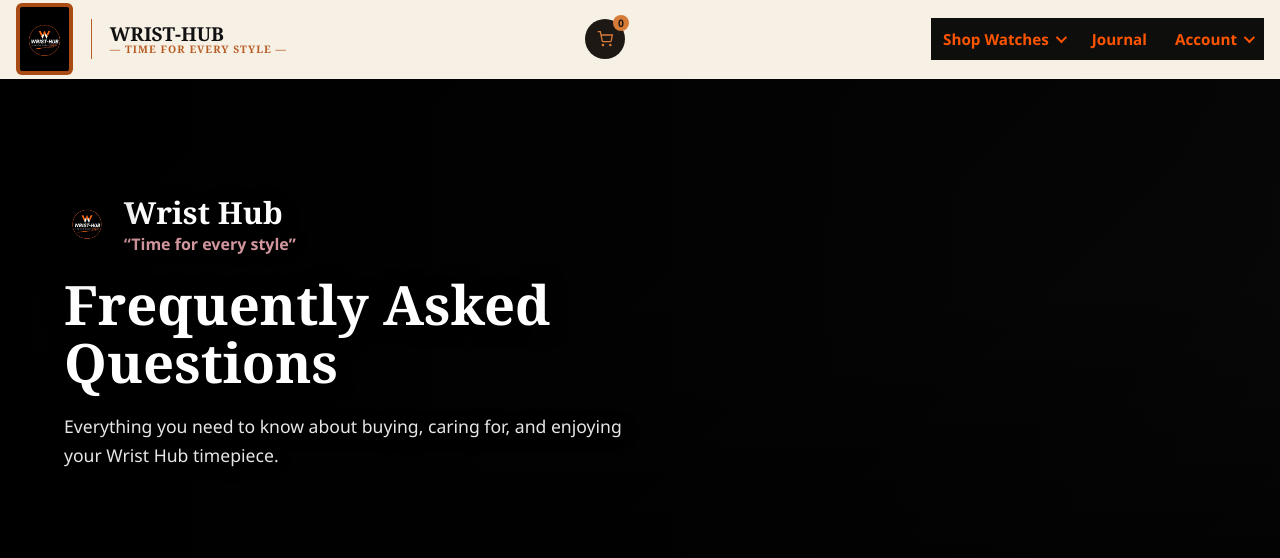
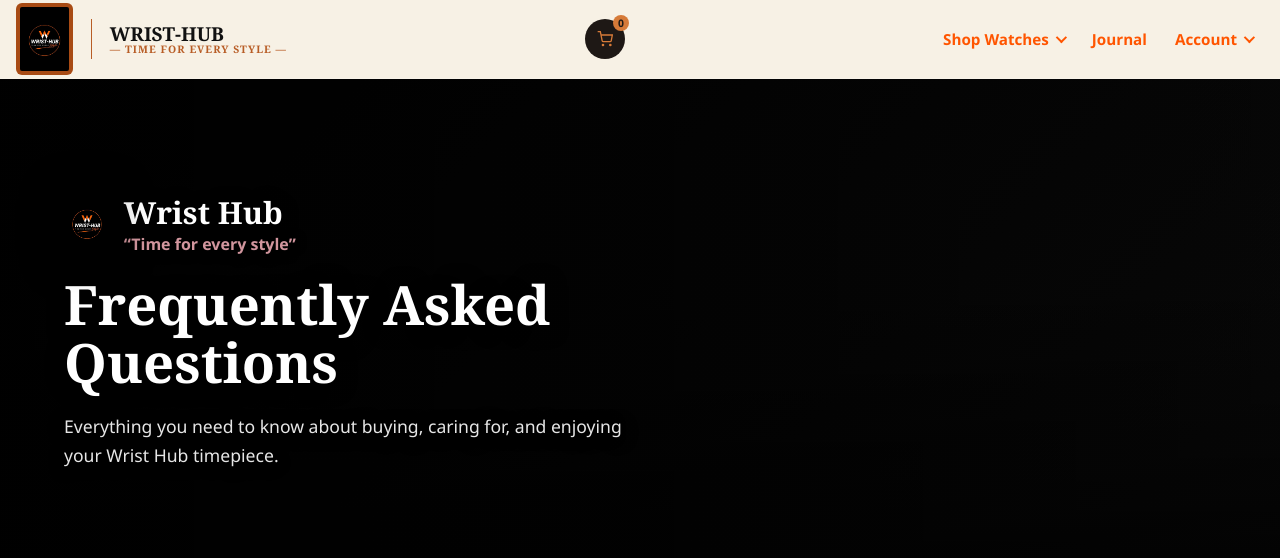
Before and after one commit to oplomo/wristhub, a Django app: page /faq/ in a window 1280 px wide. Shown: the top 558 px of the page. Run offline with Django 5.2, Linux system fonts and the light colour scheme; data comes from the database, SQL or seed files in the repository; both versions use the stored data as it was after the commit; data that the repository does not hold is empty.

Commit message:
latest committt

```diff
--- a/whub/wshop/templates/base.html
+++ b/whub/wshop/templates/base.html
@@ -506,6 +506,14 @@
             .brand-text span:last-child { font-size: .55rem; }
             .cart-pill { width: 36px; height: 36px; }
         }
+        .site-header { background: #f7f1e5 !important; backdrop-filter: none !important; z-index: 5000 !important; }
+        .nav-menu { background: transparent !important; }
+        .nav-panel { background: #f7f1e5 !important; }
+        .submenu { background: #f7f1e5 !important; }
+        .nav-panel, .nav-menu { background: #f7f1e5 !important; }
+        @media (max-width: 900px) {
+            .nav-panel:not(.is-open) { display: none !important; }
+        }
     </style>
     {% block extra_css %}{% endblock %}
 </head>
```
Also changed, not shown: whub/wshop/templates/home.html (+1 -10 lines), whub/db.sqlite3.
